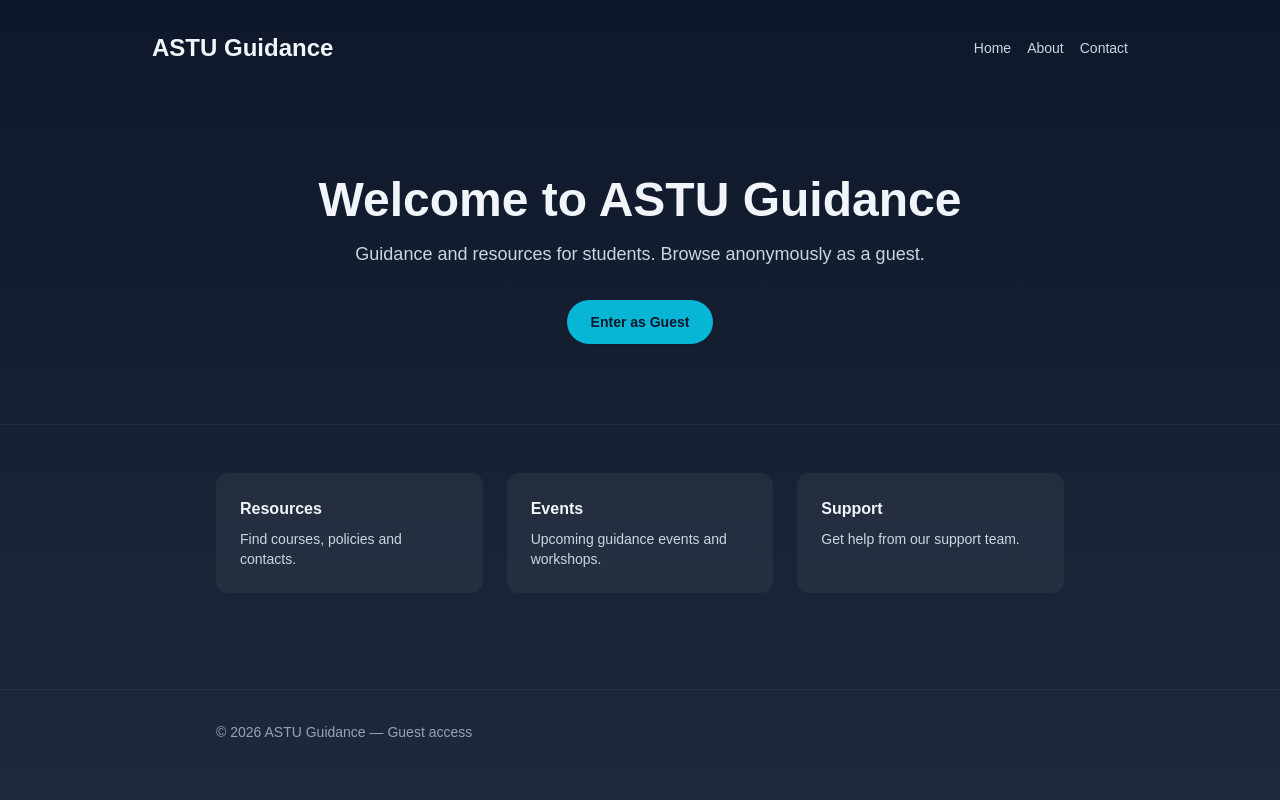
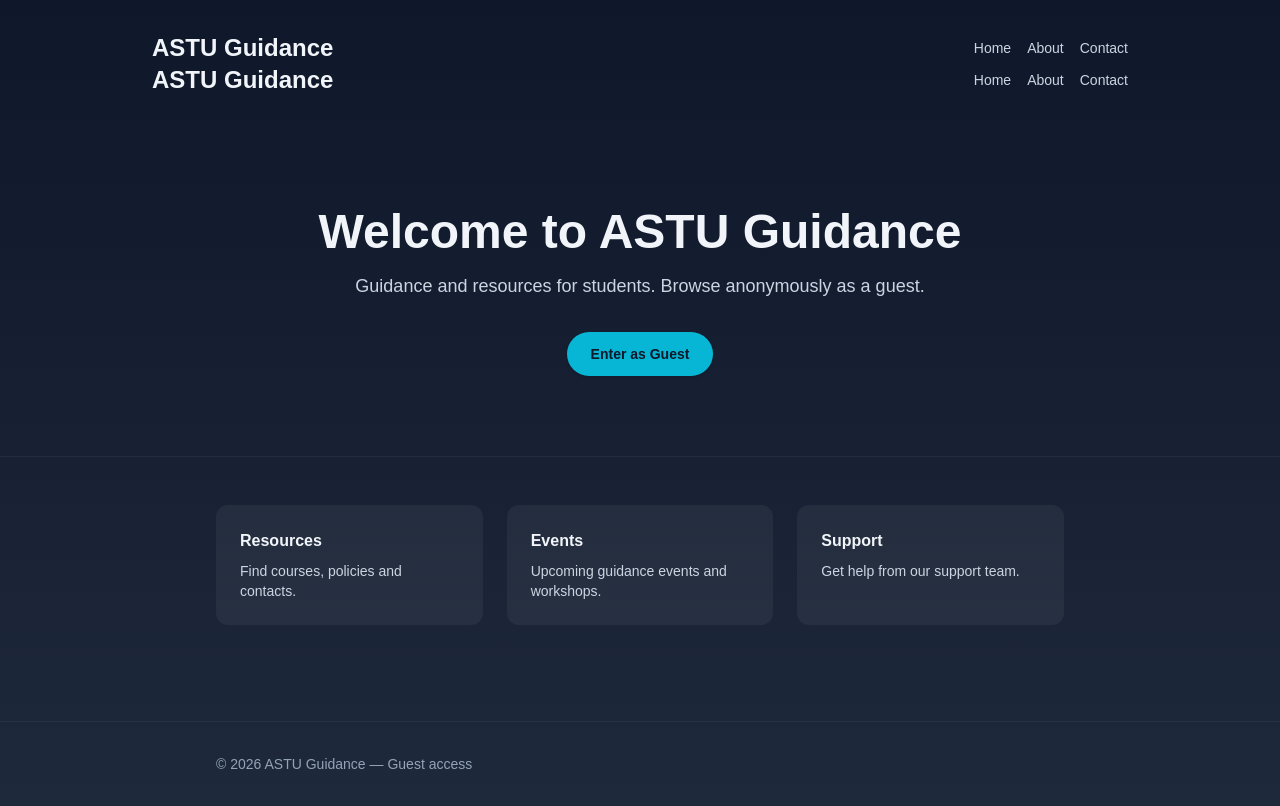
Before and after one commit to ASTU-Project/astu_guidance_system, a React (Vite) app in the folder client/: page / in a window 1280 px wide. Built offline with nearby package versions, Linux system fonts and the light colour scheme.

Commit message:
Update GuestPage.jsx

```diff
--- a/client/src/pages/GuestPage.jsx
+++ b/client/src/pages/GuestPage.jsx
@@ -12,7 +12,16 @@ export default function GuestPage() {
             <a className="text-slate-300 hover:text-white" href="#">Contact</a>
           </nav>
         </div>
+                  <div className="mx-auto max-w-5xl px-6 flex items-center justify-between">
+          <h1 className="text-2xl font-bold">ASTU Guidance</h1>
+          <nav className="space-x-4 text-sm">
+            <a className="text-slate-300 hover:text-white" href="#">Home</a>
+            <a className="text-slate-300 hover:text-white" href="#">About</a>
+            <a className="text-slate-300 hover:text-white" href="#">Contact</a>
+          </nav>
+        </div>
       </header>
+
 
       <section className="mx-auto max-w-4xl px-6 py-20 text-center">
         <h2 className="text-4xl font-extrabold sm:text-5xl">Welcome to ASTU Guidance</h2>
```
